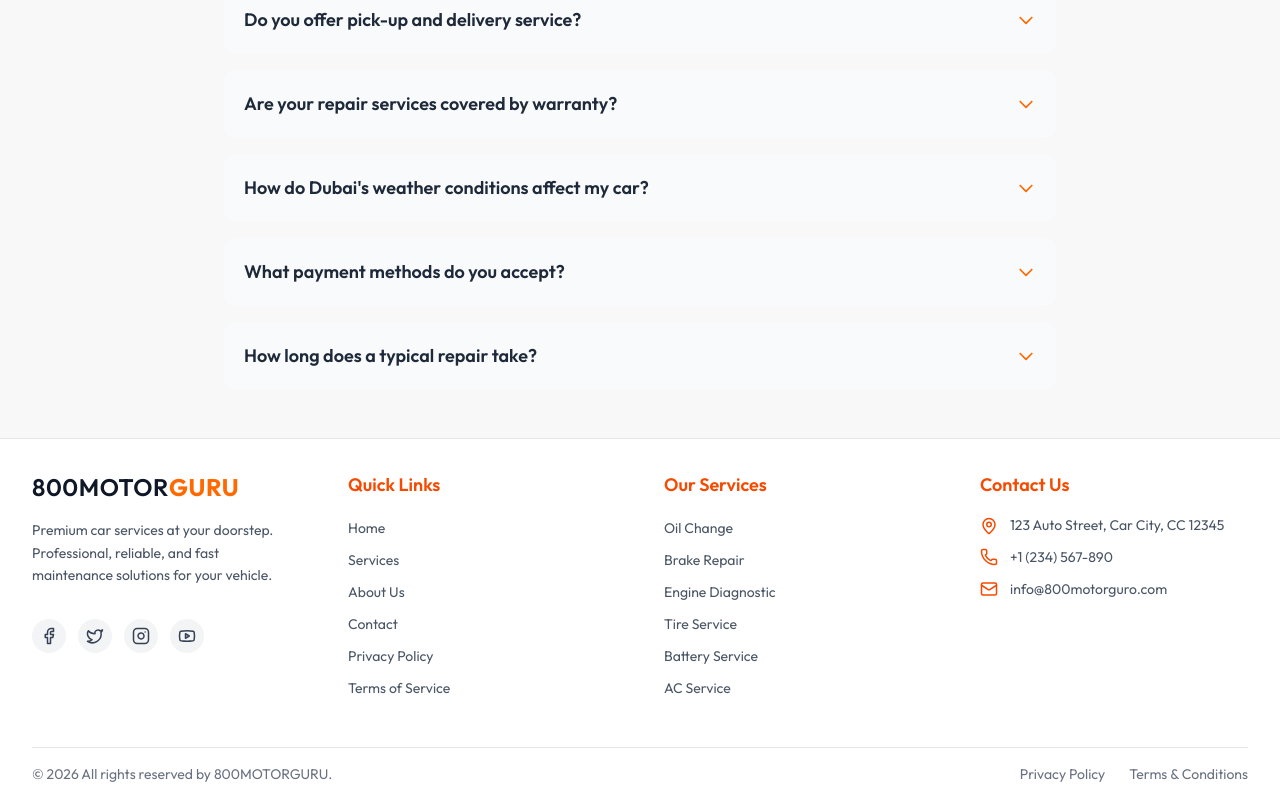
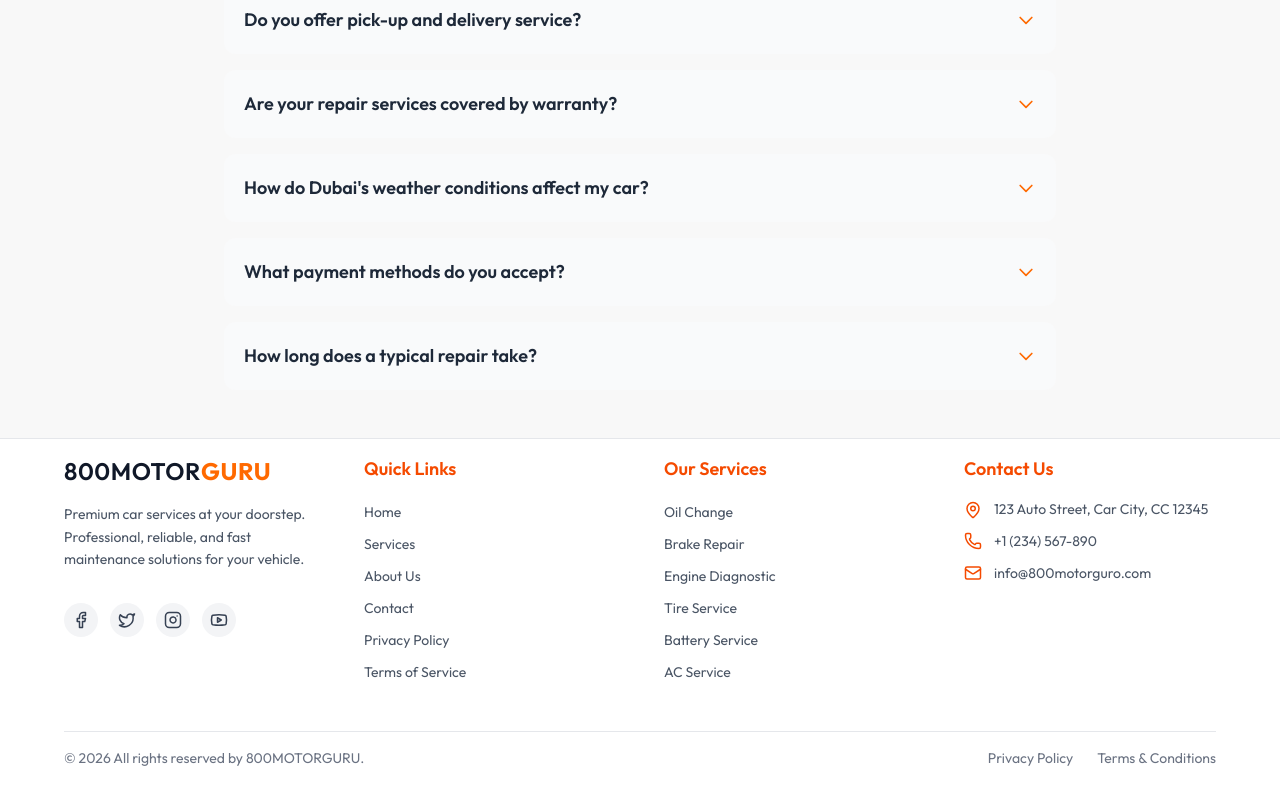
Before and after one commit to shahabhusain/800-motors-Service-website, a Next.js app: page /en in a window 1280 px wide. Shown: the part 10596-11396 px from the top of the page. Built offline with nearby package versions, Linux system fonts and the light colour scheme; a web font is replaced by a local one.

Commit message:
changes done

```diff
--- a/app/components/homePage/Footer.jsx
+++ b/app/components/homePage/Footer.jsx
@@ -33,7 +33,7 @@ const Footer = () => {
   return (
     <footer className="bg-white dark:bg-black text-gray-900 dark:text-white border-t border-gray-200 dark:border-gray-800 transition-colors duration-300 pt-4">
       {/* Main Footer */}
-      <div className=" mx-auto px-4 sm:px-6 lg:px-8 py-12 md:py-4">
+      <div className=" mx-auto md:w-[90%] w-[90%] pb-4 ">
 
         {/* Footer Grid */}
         <div className="grid grid-cols-1 md:grid-cols-2 lg:grid-cols-4 gap-8 lg:gap-12">
```
